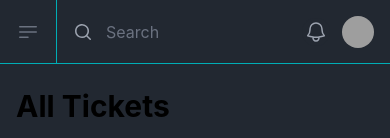
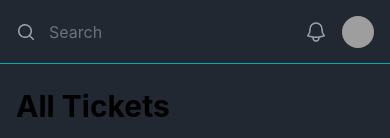
Before and after one commit to gukanozadze/wicked-tickets, a Next.js app: page / in a window 390 px wide. Shown: the top 138 px of the page. Built offline with nearby package versions, Linux system fonts and the light colour scheme; grey boxes are pictures that could not be loaded.

Commit message:
code splitting

```diff
--- a/app/layout.tsx
+++ b/app/layout.tsx
@@ -1,42 +1,24 @@
-"use client";
 import "./global.css";
 
-import { useState } from "react";
 import Header from "components/Header/Header";
-import SideBarNew from "components/Sidebar/SideBarNew";
+import SideBar from "components/Sidebar/SideBar";
 
 export default function RootLayout({
   children,
 }: {
   children: React.ReactNode;
 }) {
-  const [sidebarOpen, setSidebarOpen] = useState(false);
-
   return (
     <html lang="en" className="h-full">
       <body className="bg-bgColor h-full">
-        <div>
-          <SideBarNew
-            sidebarOpen={sidebarOpen}
-            setSidebarOpen={setSidebarOpen}
-          />
-
-          <div className="md:pl-64">
-            <div className="mx-auto flex max-w-4xl flex-col md:px-8 xl:px-0">
-              <Header
-                sidebarOpen={sidebarOpen}
-                setSidebarOpen={setSidebarOpen}
-              />
-
-              <main className="flex-1">
-                <div className="py-6">
-                  <div className="px-4 sm:px-6 md:px-0">
-                    {/* Replace with your content */}
-                    {children}
-                    {/* /End replace */}
-                  </div>
-                </div>
-              </main>
+        <SideBar />
+        <div className="md:pl-64">
+          <div className="mx-auto relative max-w-4xl md:px-8 xl:px-0">
+            <Header />
+            <div className="py-6 px-4 sm:px-6 md:px-0">
+              {/* Replace with your content */}
+              {children}
+              {/* /End replace */}
             </div>
           </div>
         </div>
--- a/app/mytickets/layout.tsx
+++ /dev/null
@@ -1,9 +0,0 @@
-import Error from "./error";
-
-export default function RootLayout({
-  children,
-}: {
-  children: React.ReactNode;
-}) {
-  return <div>{children}</div>;
-}
--- a/components/Header/Header.tsx
+++ b/components/Header/Header.tsx
@@ -1,3 +1,4 @@
+"use client";
 import Image from "next/image";
 import ticketLogo from "../public/ticket.png";
 import SearchBox from "../SearchBox";
@@ -12,22 +13,10 @@ const userNavigation = [
   { name: "Settings", href: "#" },
   { name: "Sign out", href: "#" },
 ];
-interface Props {
-  sidebarOpen: boolean;
-  setSidebarOpen: (value: boolean) => void;
-}
 
-export default function Header({ sidebarOpen, setSidebarOpen }: Props) {
+export default function Header() {
   return (
-    <div className="sticky top-0 z-10 flex h-16 flex-shrink-0 border-b border-accentColor bg-bgColor">
-      <button
-        type="button"
-        className="border-r border-accentColor px-4 text-gray-500 focus:outline-none focus:ring-2 focus:ring-inset focus:ring-indigo-500 md:hidden"
-        onClick={() => setSidebarOpen(true)}
-      >
-        <span className="sr-only">Open sidebar</span>
-        <Bars3BottomLeftIcon className="h-6 w-6" aria-hidden="true" />
-      </button>
+    <div className="sticky top-0 left-0 z-20 flex h-16 flex-shrink-0 border-b border-accentColor bg-bgColor">
       <div className="flex flex-1 justify-between px-4 md:px-0">
         <div className="flex flex-1">
           <form className="flex w-full md:ml-0" action="#" method="GET">
--- a/components/Sidebar/SideBarNew.tsx
+++ b/components/Sidebar/SideBar.tsx
@@ -1,4 +1,5 @@
-import { Fragment } from "react";
+"use client";
+import { Fragment, useState } from "react";
 import { Dialog, Transition } from "@headlessui/react";
 import {
   XMarkIcon,
@@ -21,8 +22,9 @@ const navigation = [
   { name: "My Tickets", href: "/mytickets", icon: TicketIcon },
 ];
 
-export default function SideBarNew({ sidebarOpen, setSidebarOpen }: Props) {
+export default function SideBar() {
   const pathname = usePathname();
+  const [sidebarOpen, setSidebarOpen] = useState(false);
 
   return (
     <>
```
